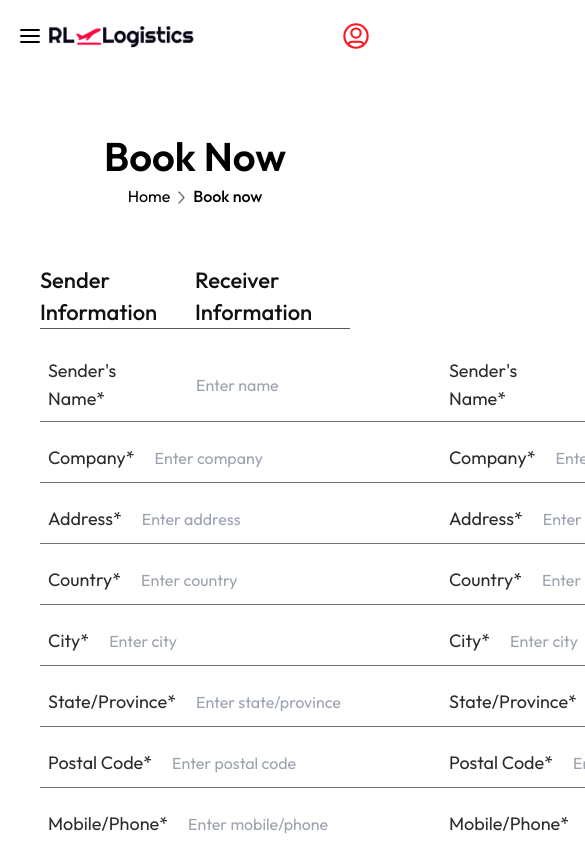
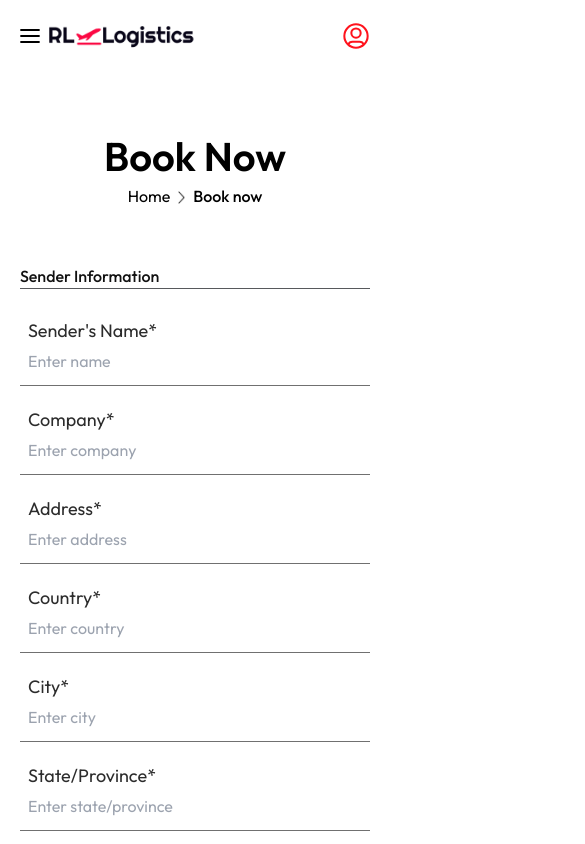
Before and after one commit to sourovBasu07/rl_logistics, a Next.js app: page /book-now in a window 390 px wide. Shown: the top 844 px of the page, 585 px wide, since content can reach past the window. Built offline with nearby package versions, Linux system fonts and the light colour scheme.

Commit message:
book now responsive

```diff
--- a/src/app/(root)/book-now/page.tsx
+++ b/src/app/(root)/book-now/page.tsx
@@ -5,7 +5,9 @@ const page = () => {
   return (
     <div className="container">
       <Breadcrumbs title="Book Now" pageName="Book now" />
-      <BookingForm />
+      <div className="">
+        <BookingForm />
+      </div>
     </div>
   );
 };
--- a/src/app/globals.css
+++ b/src/app/globals.css
@@ -25,7 +25,7 @@
 
 @layer components {
   .container {
-    @apply max-w-[1440px] mx-auto px-10 lg:px-14;
+    @apply max-w-[1440px] mx-auto px-5 lg:px-14;
   }
 }
 
--- a/src/components/forms/BookingForm.tsx
+++ b/src/components/forms/BookingForm.tsx
@@ -12,18 +12,18 @@ const BookingForm = () => {
   console.log(openedTab);
 
   return (
-    <section className="pb-24">
-      <div className="w-full justify-between flex">
-        <p className="w-[500px] font-medium text-[1.375rem] text-neutralBlack leading-[2rem]">
+    <section className="w-full pb-24">
+      <div className="w-full flex justify-between">
+        <p className="w-full lg:w-[500px] font-medium text-base lg:text-[1.625rem] text-neutralBlack lg:leading-[2rem]">
           Sender Information
         </p>
-        <p className="w-[500px] font-medium text-[1.375rem] text-neutralBlack leading-[2rem]">
+        <p className="hidden lg:block w-[500px] font-medium text-[1.375rem] text-neutralBlack leading-[2rem]">
           Receiver Information
         </p>
       </div>
       <div className="w-full h-[1px] bg-[#57595C]" />
-      <div className="flex justify-between pb-16">
-        <div className="w-[500px] flex flex-col gap-3 py-5">
+      <div className="flex flex-col lg:flex-row justify-between pb-16">
+        <div className="w-full lg:w-[500px] flex flex-col gap-3 py-5">
           <Input
             style="booknow"
             label="Sender's Name"
@@ -79,7 +79,11 @@ const BookingForm = () => {
             required
           />
         </div>
-        <div className="w-[500px] flex flex-col gap-3 py-5">
+        <div className="w-full lg:w-[500px] flex flex-col gap-3 py-5">
+          <p className="block lg:hidden w-full font-medium text-base lg:text-[1.625rem] text-neutralBlack lg:leading-[2rem]">
+            Receiver Information
+          </p>
+          <div className="w-full h-[1px] bg-[#57595C]" />
           <Input
             style="booknow"
             label="Sender's Name"
@@ -146,13 +150,13 @@ const BookingForm = () => {
         <Button
           style={openedTab === "shipment" ? "primary" : "outline"}
           text="Yes I want"
-          className="w-[290px]"
+          className="w-[150px]"
           onClick={() => setOpenedTab("shipment")}
         />
         <Button
           style={openedTab === "link" ? "primary" : "outline"}
           text="Generate Link"
-          className="w-[290px]"
+          className="w-[150px]"
           onClick={() => setOpenedTab("link")}
         />
       </div>
@@ -164,8 +168,8 @@ const BookingForm = () => {
             </p>
           </div>
           <div className="w-full h-[1px] bg-[#57595C]" />
-          <div className="flex justify-between">
-            <div className="w-[500px] flex flex-col gap-3 py-5">
+          <div className="w-full grid grid-cols-2 gap-x-5">
+            <div className="w-full lg:w-[500px] flex flex-col gap-3 py-5">
               <Input style="booknow" label="Origin" required />
               <Input style="booknow" label="Package" />
               <Input style="booknow" label="Product Location" required />
@@ -183,7 +187,7 @@ const BookingForm = () => {
               {/* // Medium Dropdown  */}
               <Input style="booknow" label="Width (Cm)" />
             </div>
-            <div className="w-[500px] flex flex-col gap-3 py-5">
+            <div className="w-full lg:w-[500px] flex flex-col gap-3 py-5">
               <Input style="booknow" label="Height (cm)" />
               <Input style="booknow" label="Qty" />
               {/* // Delivery Method Dropdown  */}
@@ -215,7 +219,7 @@ const BookingForm = () => {
         </>
       )}
       {openedTab === "link" && (
-        <div className="w-[808px] flex justify-between items-center bg-white/80 mx-auto rounded border-[0.4px] border-primary mt-10 px-6 py-4">
+        <div className="w-full lg:w-[808px] flex justify-between items-center bg-white/80 mx-auto rounded border-[0.4px] border-primary mt-10 px-6 py-4">
           <p className="text-xl text-[#1B1B1B] opacity-60">
             https://emamplelink.bd.com
           </p>
--- a/src/components/shared/Input.tsx
+++ b/src/components/shared/Input.tsx
@@ -44,21 +44,23 @@ const Input = ({
     if (type === "textarea") {
       return (
         <div className="w-full flex items-start gap-3 border-b border-b-[#707070] p-2 group focus-within:border-b-black">
-          <label className={`min-w-[${labelWidth}] text-lg text-[#2C2C2C]`}>
+          <label className={`w-full min-w-[150px] text-lg text-[#2C2C2C]`}>
             {label}
             {required && "*"}
           </label>
           <textarea
             required={required}
             placeholder={placeholder || "Type here..."}
-            className="w-full h-[150px] outline-none border-none px-2 py-1"
+            className="h-[150px] outline-none border-none px-2 py-1"
           />
         </div>
       );
     }
     return (
-      <div className="w-full flex items-center gap-3 border-b border-b-[#707070] p-2 group focus-within:border-b-black">
-        <label className={`min-w-[${labelWidth}] text-lg text-[#2C2C2C]`}>
+      <div className="w-full flex flex-col lg:flex-row items-start lg:items-center gap-0 lg:gap-3 border-b border-b-[#707070] p-2 group focus-within:border-b-black">
+        <label
+          className={`min-w-[${labelWidth}] text-lg text-[#2C2C2C] whitespace-nowrap`}
+        >
           {label}
           {required && "*"}
         </label>
@@ -66,7 +68,7 @@ const Input = ({
           required={required}
           type={type}
           placeholder={placeholder || "Type here..."}
-          className="outline-none border-none px-2 py-1"
+          className={`flex-1 w-full outline-none border-none px-0 lg:px-2 py-1`}
         />
       </div>
     );
```
